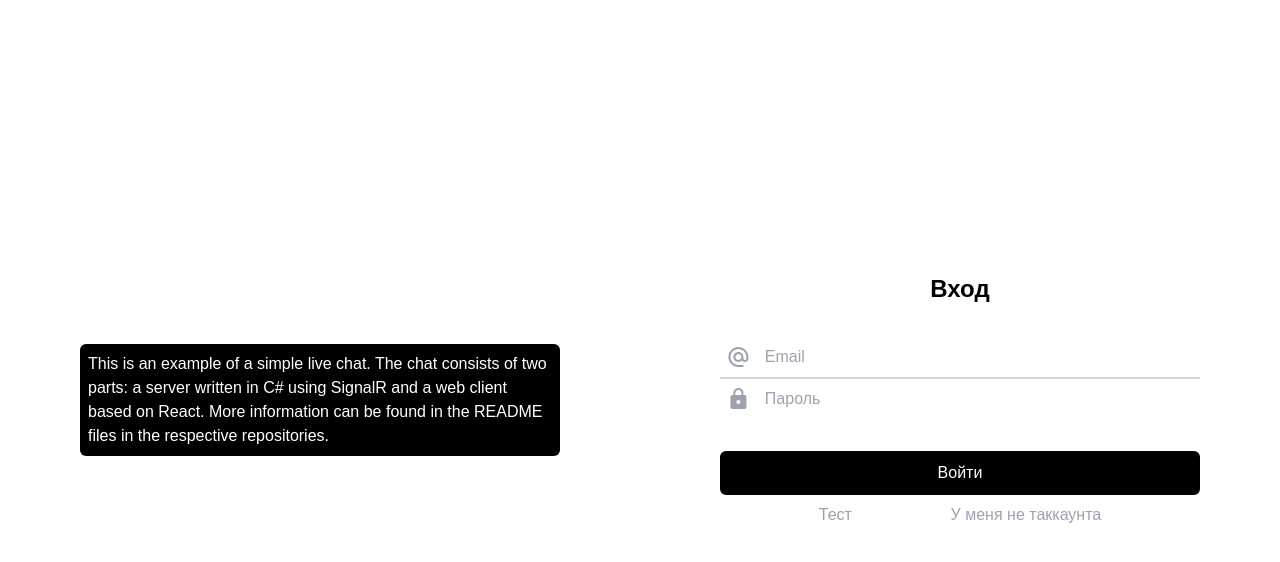
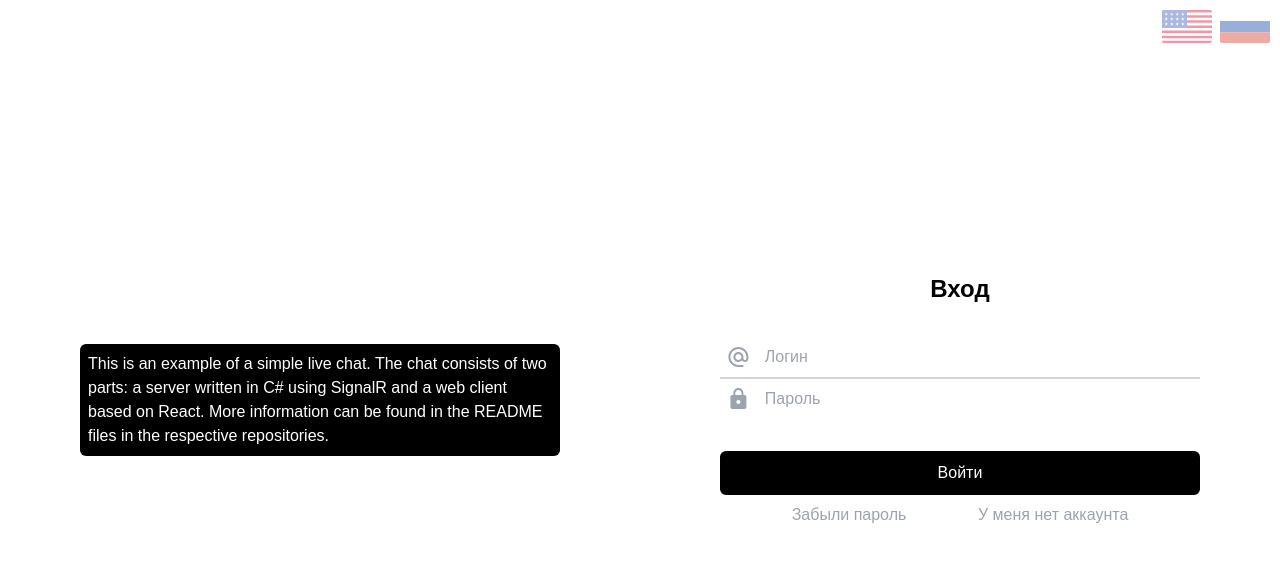
Before and after one commit to Tulpash/open-chat-web, a React (Create React App) app: page / in a window 1280 px wide. Shown: the top 562 px of the page. Built offline with nearby package versions, Linux system fonts and the light colour scheme.

Commit message:
update_multilanguage

```diff
--- a/package.json
+++ b/package.json
@@ -5,6 +5,7 @@
   "dependencies": {
     "@microsoft/signalr": "^6.0.7",
     "cookie": "^0.5.0",
+    "country-flag-icons": "^1.5.5",
     "cra-template": "1.2.0",
     "formik": "^2.2.9",
     "i18next": "^21.9.0",
--- /dev/null
+++ b/src/components/LanguageSelector.js
@@ -0,0 +1,23 @@
+import { useCallback } from 'react'
+
+import i18next from 'i18next'
+import { US, RU } from 'country-flag-icons/react/3x2'
+
+const LanguageSelector = () => {
+    const setRU = useCallback(() => {
+        i18next.changeLanguage('ru')
+    }, [])
+
+    const setEN = useCallback(() => {
+        i18next.changeLanguage('en')
+    }, [])
+
+    return(
+        <div className={'flex gap-2'}>
+            <US className={'opacity-40 hover:opacity-100 duration-200 cursor-pointer w-[50px] rounded-sm'} onClick={() => setEN()} />
+            <RU className={'opacity-40 hover:opacity-100 duration-200 cursor-pointer w-[50px] rounded-sm'} onClick={() => setRU()} />
+        </div>
+    )
+}
+
+export default LanguageSelector
--- a/src/forms/Login.form.js
+++ b/src/forms/Login.form.js
@@ -5,15 +5,18 @@ import * as yup from 'yup'
 import { Formik } from 'formik'
 import toast from 'react-hot-toast'
 import { MdAlternateEmail, MdLock } from 'react-icons/md'
+import { useTranslation } from 'react-i18next'
 
 import auth from '../serviecs/auth.service'
 import api from '../serviecs/api.service'
 import FB from './FormBuilder'
 
 const LoginForm = () => {
+    const { t } = useTranslation()
+
     const validationSchema = yup.object().shape({
-        login: yup.string().email('Введен некорректный Email').required('Поле \'Email\' обязательно для заполнения'),
-        password: yup.string().required('Поле \'Пароль\' обязательно для заполнения')
+        login: yup.string().email(t('forms.errors.email')).required(t('forms.errors.email_req')),
+        password: yup.string().required(t('forms.errors.password_req'))
     })
 
     const initialValues = {
@@ -43,15 +46,15 @@ const LoginForm = () => {
             <Formik initialValues={initialValues} validateOnBlur validationSchema={validationSchema} onSubmit={onSubmit} >
                 {({values, errors, touched, handleChange, handleBlur, isValid, handleSubmit}) => (
                     <FB.Form>
-                        <FB.Header>Вход</FB.Header>
+                        <FB.Header>{t('forms.login.title')}</FB.Header>
                         <FB.InputGroup>
                             <FB.Row error={touched.login && errors.login}>
                                 <MdAlternateEmail />
-                                <FB.Input type={'email'} name={'login'} placeholder={'Email'} onBlur={handleBlur} onChange={handleChange} value={values.login} />
+                                <FB.Input type={'email'} name={'login'} placeholder={t('forms.login.login')} onBlur={handleBlur} onChange={handleChange} value={values.login} />
                             </FB.Row>
                             <FB.Row error={touched.password && errors.password}>
                                 <MdLock />
-                                <FB.Input type={'password'} name={'password'} placeholder={'Пароль'} onBlur={handleBlur} onChange={handleChange} value={values.password} />
+                                <FB.Input type={'password'} name={'password'} placeholder={t('forms.login.password')} onBlur={handleBlur} onChange={handleChange} value={values.password} />
                             </FB.Row>
                         </FB.InputGroup>
                         {
@@ -61,7 +64,7 @@ const LoginForm = () => {
                                 {touched.password && errors.password && <FB.Error>{errors.password}</FB.Error>}
                             </FB.Errors>
                         }
-                        <FB.Button type={'submit'} onClick={() => handleSubmit()} disabled={!isValid}>Войти</FB.Button>
+                        <FB.Button type={'submit'} onClick={() => handleSubmit()} disabled={!isValid}>{t('forms.login.submit')}</FB.Button>
                     </FB.Form>
                 )}
             </Formik>
--- a/src/forms/Registration.form.js
+++ b/src/forms/Registration.form.js
@@ -5,17 +5,20 @@ import * as yup from 'yup'
 import { Formik } from 'formik'
 import toast from 'react-hot-toast'
 import { MdAlternateEmail, MdLock, MdPerson } from 'react-icons/md'
+import { useTranslation } from 'react-i18next'
 
 import api from '../serviecs/api.service'
 import FB from './FormBuilder'
 
 const RegistrationForm = () => {
+    const { t } = useTranslation()
+
     const validationSchema = yup.object().shape({
-        email: yup.string().email('Введен некорректный Email').required('Поле \'Email\' обязательно для заполнения'),
-        password: yup.string().required('Поле \'Пароль\' обязательно для заполнения'),
-        confirmPassword: yup.string().test('passwords-match', 'Пароли не совпадают', function (val) { return val === this.parent.password }).required('Поле \'Повторите пароль\' обязательно для заполнения'),
-        firstName: yup.string().trim().matches(/^[a-zA-Zа-яА-Я]+$/, 'В поле \'Имя\' разрешены [A-Za-zА-Яа-я]').required('Поле \'Имя\' обязательно для заполнения'),
-        lastName: yup.string().trim().matches(/^[a-zA-Zа-яА-Я]+$/, 'В поле \'Фамилия\' разрешены [A-Za-zА-Яа-я]').required('Поле \'Фамилия\' обязательно для заполнения')
+        email: yup.string().email(t('forms.errors.email')).required(t('forms.errors.email_req')),
+        password: yup.string().required(t('forms.errors.password_req')),
+        confirmPassword: yup.string().test('passwords-match', t('forms.errors.match_password'), function (val) { return val === this.parent.password }).required(t('forms.errors.confirm_password_req')),
+        firstName: yup.string().trim().matches(/^[a-zA-Zа-яА-Я]+$/, t('forms.errors.first_name')).required(t('forms.errors.first_name_req')),
+        lastName: yup.string().trim().matches(/^[a-zA-Zа-яА-Я]+$/, t('forms.errors.last_name')).required(t('forms.errors.last_name_req'))
     })
 
     const initialValues = {
@@ -43,27 +46,27 @@ const RegistrationForm = () => {
             <Formik initialValues={initialValues} validateOnBlur validationSchema={validationSchema} onSubmit={onSubmit}>
                 {({values, errors, touched, handleChange, handleBlur, isValid, handleSubmit}) => (
                     <FB.Form>
-                        <FB.Header>Регистрация</FB.Header>
+                        <FB.Header>{t('forms.registration.title')}</FB.Header>
                         <FB.InputGroup>
                             <FB.Row error={touched.firstName && errors.firstName}>
                                 <MdPerson />
-                                <FB.Input type={'text'} name={'firstName'} placeholder={'Имя'} onChange={handleChange} onBlur={handleBlur} value={values.firstName} />
+                                <FB.Input type={'text'} name={'firstName'} placeholder={t('forms.registration.first_name')} onChange={handleChange} onBlur={handleBlur} value={values.firstName} />
                             </FB.Row>
                             <FB.Row error={touched.lastName && errors.lastName}>
                                 <MdPerson />
-                                <FB.Input type={'text'} name={'lastName'} placeholder={'Фамилия'} onChange={handleChange} onBlur={handleBlur} value={values.lastName} />
+                                <FB.Input type={'text'} name={'lastName'} placeholder={t('forms.registration.last_name')} onChange={handleChange} onBlur={handleBlur} value={values.lastName} />
                             </FB.Row>
                             <FB.Row error={touched.email && errors.email}>
                                 <MdAlternateEmail />
-                                <FB.Input type={'text'} name={'email'} placeholder={'Email'} onChange={handleChange} onBlur={handleBlur} value={values.email} />
+                                <FB.Input type={'text'} name={'email'} placeholder={t('forms.registration.login')} onChange={handleChange} onBlur={handleBlur} value={values.email} />
                             </FB.Row>
                             <FB.Row error={(touched.password && errors.password) || (touched.confirmPassword && errors.confirmPassword)}>
                                 <MdLock />
-                                <FB.Input type={'password'} name={'password'} placeholder={'Пароль'} onChange={handleChange} onBlur={handleBlur} value={values.password} />
+                                <FB.Input type={'password'} name={'password'} placeholder={t('forms.registration.password')} onChange={handleChange} onBlur={handleBlur} value={values.password} />
                             </FB.Row>
                             <FB.Row error={touched.confirmPassword && errors.confirmPassword}>
                                 <MdLock />
-                                <FB.Input type={'password'} name={'confirmPassword'} placeholder={'Повторите пароль'} onChange={handleChange} onBlur={handleBlur} value={values.confirmPassword} />
+                                <FB.Input type={'password'} name={'confirmPassword'} placeholder={t('forms.registration.confirm_password')} onChange={handleChange} onBlur={handleBlur} value={values.confirmPassword} />
                             </FB.Row>
                         </FB.InputGroup>
                         {
@@ -76,7 +79,7 @@ const RegistrationForm = () => {
                                 {touched.confirmPassword && errors.confirmPassword && <FB.Error>{errors.confirmPassword}</FB.Error>}
                             </FB.Errors>
                         }
-                        <FB.Button type={'submit'} onClick={() => handleSubmit()} disabled={!isValid}>Зарегистрироваться</FB.Button>
+                        <FB.Button type={'submit'} onClick={() => handleSubmit()} disabled={!isValid}>{t('forms.registration.submit')}</FB.Button>
                     </FB.Form>
                 )}
             </Formik>
--- a/src/index.js
+++ b/src/index.js
@@ -2,14 +2,12 @@ import React from 'react'
 import ReactDOM from 'react-dom/client'
 
 import { Toaster } from 'react-hot-toast'
-import i18next from 'i18next'
 
 import RoutesConfig from './configuration/routes.config'
 import './index.css'
 import './configuration/i18n.conf'
 
 const root = ReactDOM.createRoot(document.getElementById('root'))
-i18next.changeLanguage('ru')
 root.render(
   <>
     <Toaster />
--- a/src/pages/Login.page.js
+++ b/src/pages/Login.page.js
@@ -1,9 +1,10 @@
 import { useState } from 'react'
 
-import { useTranslation } from 'react-i18next';
+import { useTranslation } from 'react-i18next'
 
 import LoginForm from '../forms/Login.form'
 import RegistrationForm from '../forms/Registration.form'
+import LanguageSelector from '../components/LanguageSelector'
 
 const LoginPage = () => {
     const [isLogin, setLogin] = useState(true)
@@ -11,6 +12,9 @@ const LoginPage = () => {
 
     return(
         <div className={'h-screen w-screen flex flex-col-reverse items-center justify-center gap-24 md:gap-0 md:flex-row'}>
+            <div className={'fixed top-[10px] right-[10px]'}>
+                <LanguageSelector />
+            </div>
             <div className={'w-full flex items-center justify-center md:w-1/2'}>
                 <div className={'p-2 bg-black text-white rounded-md w-3/4'}>
                     This is an example of a simple live chat. The chat consists of two parts: a server written in C# using SignalR and a web client based on React. More information can be found in the README files in the respective repositories.
@@ -28,15 +32,15 @@ const LoginPage = () => {
                             isLogin ?
                             <>
                                 <button className={'bg-transparent text-gray-400 hover:text-black duration-200'}>
-                                    {t('test')}
+                                    {t('forms.other.forgot_password')}
                                 </button>
                                 <button className={'bg-transparent text-gray-400 hover:text-black duration-200'} onClick={() => setLogin(!isLogin)}>
-                                    У меня не таккаунта
+                                    {t('forms.other.to_registartion')}
                                 </button>
                             </> :
                             <>
                                 <button className={'bg-transparent text-gray-400 hover:text-black duration-200'} onClick={() => setLogin(!isLogin)}>
-                                    У меня не таккаунта
+                                    {t('forms.other.to_signin')}
                                 </button>
                             </>
                         }
--- a/src/translations/en.json
+++ b/src/translations/en.json
@@ -1,3 +1,35 @@
 {
-    "test": "Test"
+    "forms": {
+        "login": {
+            "title": "Sign in",
+            "login": "Email",
+            "password": "Password",
+            "submit": "Sign in"
+        },
+        "registration": {
+            "title": "Sign up",
+            "login": "Email",
+            "password": "Password",
+            "confirm_password": "Confirm password",
+            "first_name": "Name",
+            "last_name": "Last name",
+            "submit": "Sign up"
+        },
+        "errors": {
+            "email": "Incorrect 'Email'",
+            "email_req": "The field 'Email' is required",
+            "password_req": "The field 'Password' is required",
+            "confirm_password_req": "The field 'Confirm password' is required",
+            "match_password": "Passwords doesn't match",
+            "first_name": "The field 'Name' allow only [a-zA-Zа-яА-Я]",
+            "first_name_req": "The field 'Name' is required",
+            "last_name": "The field 'Last name' allow only [a-zA-Zа-яА-Я]",
+            "last_name_req": "The field 'Last name' is required"
+        },
+        "other": {
+            "forgot_password": "Forgot password",
+            "to_registartion": "Create new account",
+            "to_signin": "Sign in"
+        }
+    }
 }
--- a/src/translations/ru.json
+++ b/src/translations/ru.json
@@ -1,3 +1,35 @@
 {
-    "test": "Тест"
+    "forms": {
+        "login": {
+            "title": "Вход",
+            "login": "Логин",
+            "password": "Пароль",
+            "submit": "Войти"
+        },
+        "registration": {
+            "title": "Регистрация",
+            "login": "Email",
+            "password": "Пароль",
+            "confirm_password": "Повторите пароль",
+            "first_name": "Имя",
+            "last_name": "Фамилия",
+            "submit": "Зарегистрироваться"
+        },
+        "errors": {
+            "email": "Введен некорректный Email",
+            "email_req": "Поле 'Email' обязательно для заполнения",
+            "password_req": "Поле 'Пароль' обязательно для заполнения",
+            "confirm_password_req": "Поле 'Повторите пароль' обязательно для заполнения",
+            "match_password": "Пароли не совпадают",
+            "first_name": "В поле 'Имя' разрешены [a-zA-Zа-яА-Я]",
+            "first_name_req": "Поле 'Имя' обязательно для заполнения",
+            "last_name": "В поле 'Фамилия' разрешены [a-zA-Zа-яА-Я]",
+            "last_name_req": "Поле 'Фамилия' обязательно для заполнения"
+        },
+        "other": {
+            "forgot_password": "Забыли пароль",
+            "to_registartion": "У меня нет аккаунта",
+            "to_signin": "Вход"
+        }
+    }
 }
```
Also changed, not shown: 1 other file (tests, documents, lock files or other folders).
